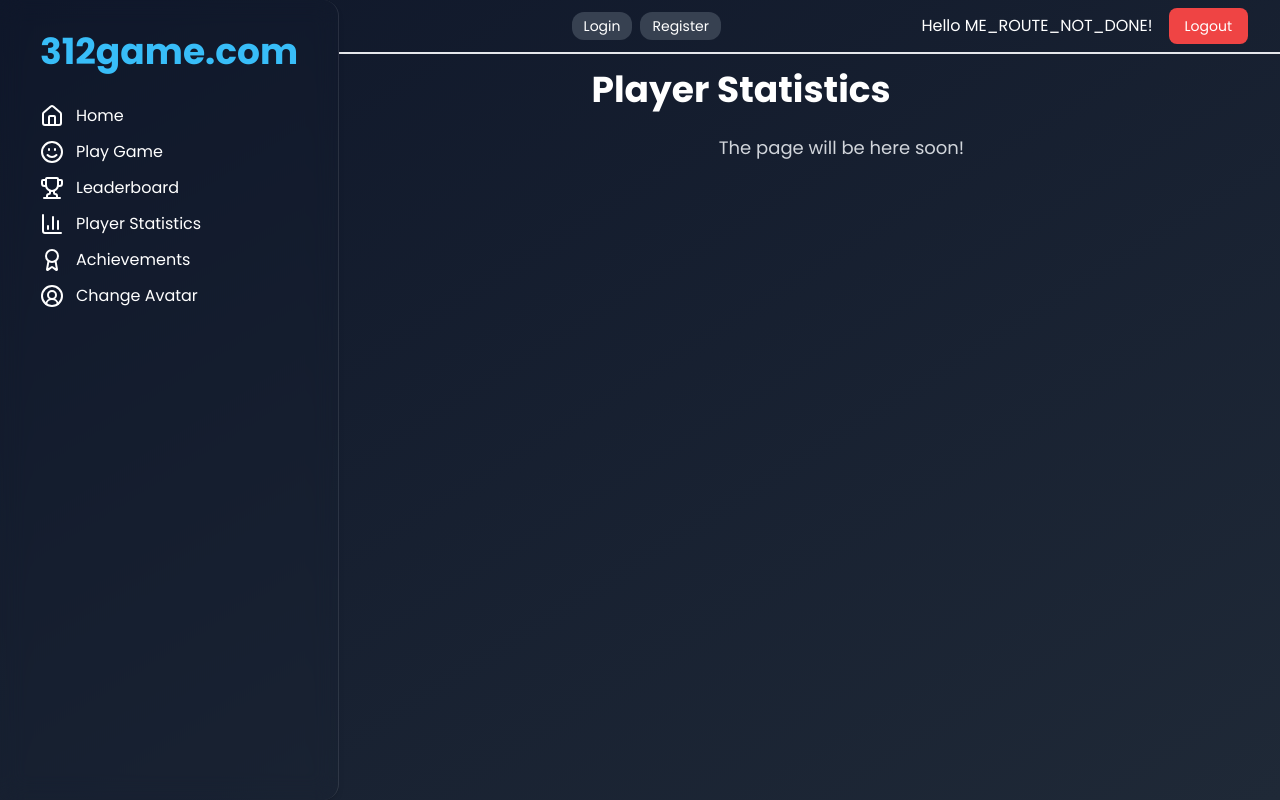
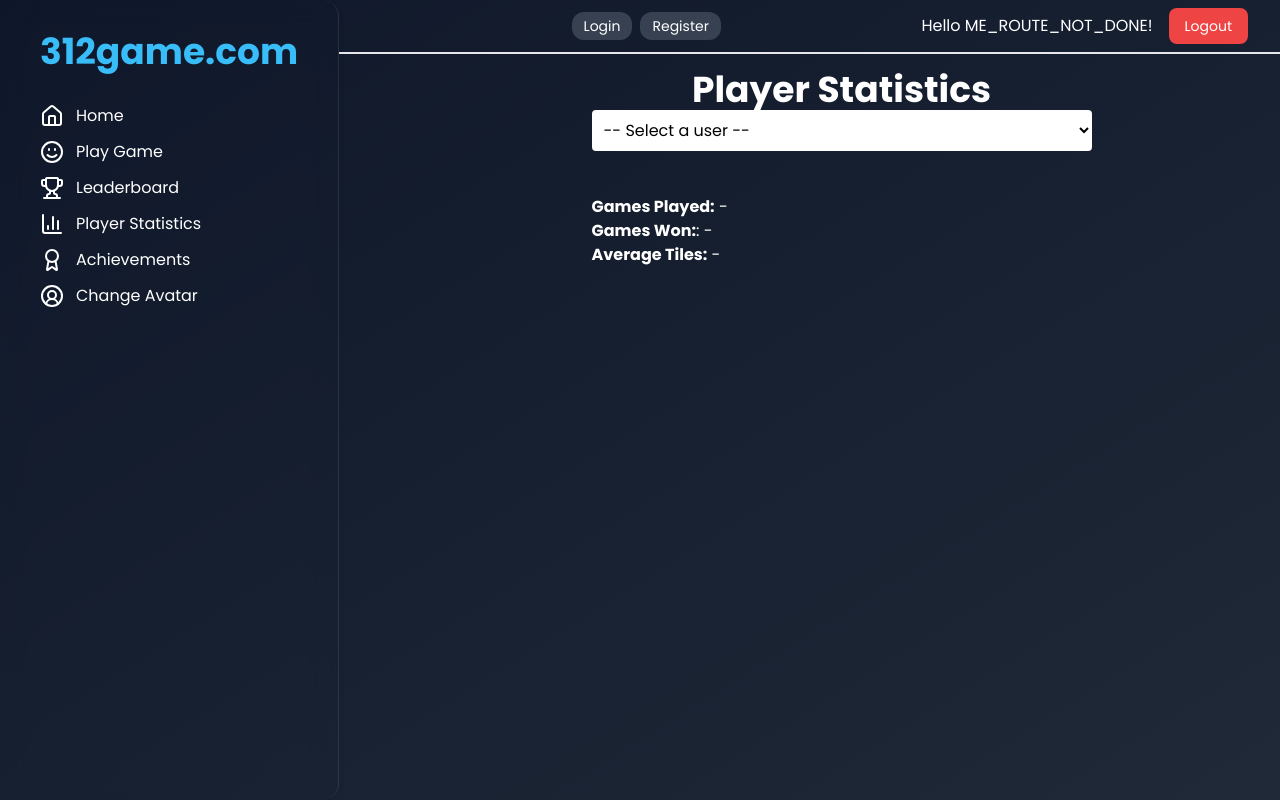
Before and after one commit to mkjacove/CSE312-GroupProject, a Python web app: template templates/player-statistics.html in a window 1280 px wide. Run offline with Jinja, Linux system fonts and the light colour scheme; the template is opened without the code that fills it, so the values that code supplies are empty; some libraries are stand-ins or nearby versions.

Commit message:
updated page and added functionality for player stats: Games Played, Games Won, and Average Tiles.

```diff
--- a/static/js/play.js
+++ b/static/js/play.js
@@ -96,7 +96,10 @@ socket.on("tile-update", msg => {
     activeRedTiles[board].delete(key);
   } else {
     tileStates[board][key] = state;
-    if (state === 1) activeRedTiles[board].add(key);
+    if (state === 1) {
+      activeRedTiles[board].add(key);
+      // The tile was NOT red yet (white tile)
+      socket.emit("stepped-on-white", { key, board: b })}
     else activeRedTiles[board].delete(key);
   }
 });
--- a/templates/player-statistics.html
+++ b/templates/player-statistics.html
@@ -107,14 +107,78 @@
         </div>
 
         <!-- Empty Content Area for Game -->
-        <div class="h-full mx-8 h-fit overflow-y-auto pb-16 w-full">
+        <head>
+  <meta charset="UTF-8">
+  <title>User Stats</title>
+</head>
+<body>
+
+  <div class="h-full mx-8 h-fit overflow-y-auto pb-16 w-full">
           <div class="flex flex-col items-center w-full">
-            <div class="w-[500px] flex flex-col gap-6">
               <h1 class="font-bold">Player Statistics</h1>
-              <p class="text-center text-lg text-gray-300">The page will be here soon!</p>
-            </div>
+                        <div class="w-[500px] flex flex-col gap-6">
+
+
+
+  <select id="userDropdown" class="text-black bg-white rounded p-2">
+  <option value="">-- Select a user --</option>
+</select>
+
+  <div id="userStats" style="margin-top: 20px;">
+    <p><strong>Games Played:</strong> <span id="games_played">-</span></p>
+    <p><strong>Games Won:</strong>:</strong> <span id="games_won">-</span></p>
+    <p><strong>Average Tiles:</strong> <span id="average_tiles">-</span></p>
+  </div>
+ </div>
+ </div>
           </div>
-        </div>
+  <script>
+    async function fetchUsers() {
+      const response = await fetch('/api/users');
+      const users = await response.json();
+      const dropdown = document.getElementById('userDropdown');
+
+      users.forEach(user => {
+        const option = document.createElement('option');
+        option.value = user.username;        // Use username instead of id
+        option.textContent = user.username;  // Display username
+        dropdown.appendChild(option);
+      });
+    }
+
+    async function fetchUserStats(userId) {
+      const response = await fetch(`/api/users/${userId}/stats`);
+      const stats = await response.json();
+
+      document.getElementById('games_played').textContent = stats.games_played ?? '-';
+      document.getElementById('games_won').textContent = stats.games_won ?? '-';
+      document.getElementById('average_tiles').textContent = stats.average_tiles ?? '-';
+    }
+
+    document.getElementById('userDropdown').addEventListener('change', (event) => {
+  const selectedUsername = event.target.value; // use username now
+
+  if (!selectedUsername) {
+    return;
+  }
+
+  fetch(`/api/users/${selectedUsername}/stats`)  // <-- username in URL
+    .then(response => response.json())
+    .then(stats => {
+      document.getElementById('games_played').textContent = stats.games_played;
+      document.getElementById('games_won').textContent = stats.games_won;
+      document.getElementById('average_tiles').textContent = stats.average_tiles;
+    })
+    .catch(error => {
+      console.error('Error fetching user stats:', error);
+    });
+});
+
+    // Load users when the page loads
+    fetchUsers();
+  </script>
+
+</body>
       </div>
     </div>
 
--- a/utils/auth.py
+++ b/utils/auth.py
@@ -30,7 +30,7 @@ def login():
             session["current_tiles"] = 0
             session["games_played"] = user.get("games_played")
             session["average_tiles"] = user.get("average_tiles")
-            session["win_count"] = user.get("win_count")
+            session["games_won"] = user.get("games_won")
 
             return "logged in", 200
         else:
@@ -65,7 +65,7 @@ def register():
 
         hashed_password = generate_password_hash(password)
         users_collection.insert_one({"username": username, "password": hashed_password, "avatar": "user.webp",
-                                     "current_tiles": 0, "games_played":0,"win_count":0, "average_tiles":0})
+                                     "current_tiles": 0, "games_played":0,"games_won":0, "average_tiles":0})
 
         print(f"✅ Registered user: {username}")
         current_app.logger.info(f"{username} successfully registered")
```
Also changed, not shown: server.py (+63 -1 lines).
